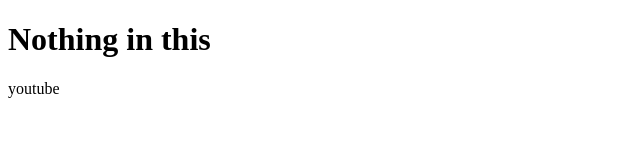
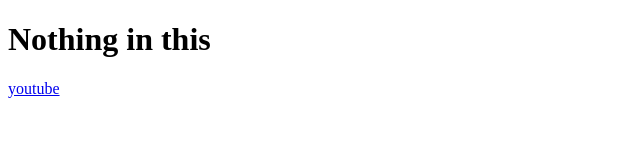
Before and after one commit to Vulture0000/Next_Gen_Fullstack, a plain HTML site: page Day2/index.html in a window 1280 px wide. Shown: the full height of the page, 0-640 px from the left. Drawn offline with Linux system fonts and the light colour scheme.

Commit message:
correcting href spelling

```diff
--- a/Day2/index.html
+++ b/Day2/index.html
@@ -7,6 +7,6 @@
 </head>
 <body>
     <h1>Nothing in this</h1>
-    <a herf="https://www.youtube.com/">youtube</a>
+    <a href="https://www.youtube.com/">youtube</a>
 </body>
 </html>
```
